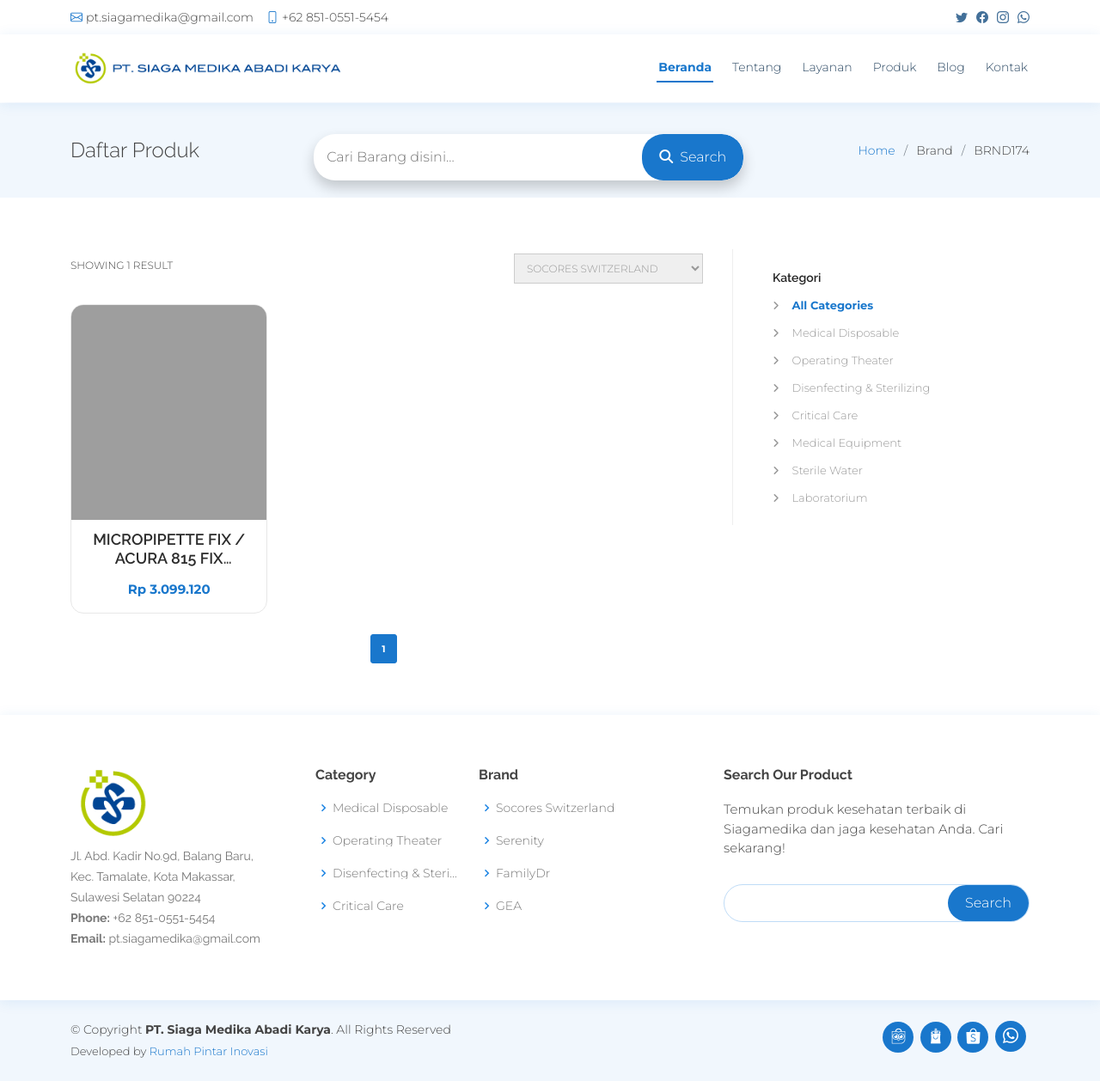
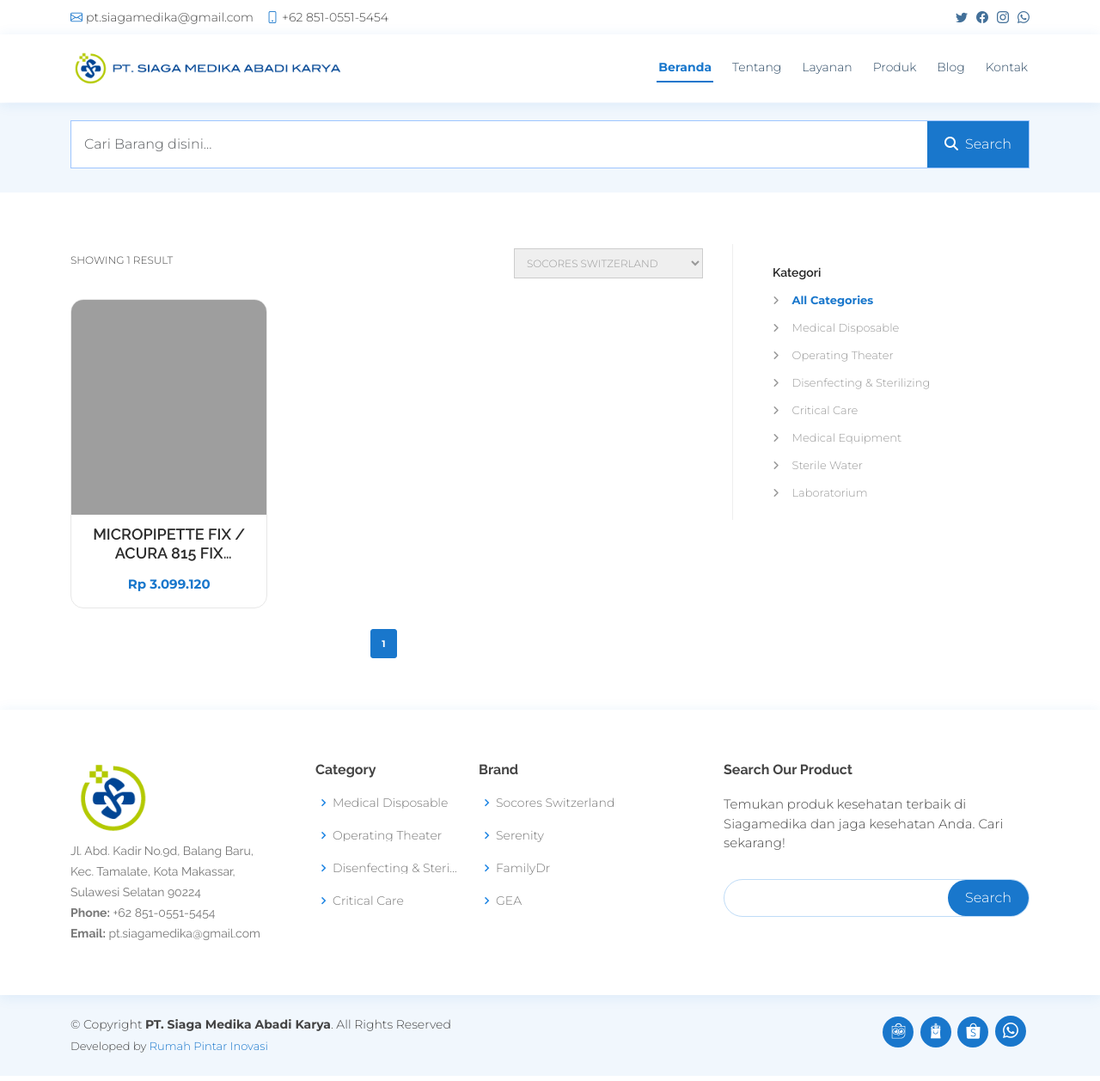
Before and after one commit to hackermu2001/siagamedika, a PHP site: page /brand_filtering.php?brand=BRND174 in a window 1280 px wide. Shown: the whole page at 86% size. Run offline with PHP 8.4, Linux system fonts and the light colour scheme; data comes from the database, SQL or seed files in the repository; some libraries are stand-ins or nearby versions; grey boxes are pictures that could not be loaded.

Commit message:
fixing_search_query

```diff
--- a/brand_filtering.php
+++ b/brand_filtering.php
@@ -68,25 +68,17 @@
 
     <main id="main">
 
-        <!-- ======= Breadcrumbs Section ======= -->
-        <section class="breadcrumbs">
+       <!-- ======= Breadcrumbs Section ======= -->
+       <section class="breadcrumbs">
             <div class="container">
-
                 <div class="d-flex justify-content-between align-items-center">
-                    <h2>Daftar Produk</h2>
-                    <form method="get" action="search.php" class="search-container mt-3">
-                        <input type="text" id="search" name="q" placeholder="Cari Barang disini..." />
-                        <button id="search-button"><i class="fas fa-search me-2"></i>Search</button>
-                    </form>
-                    <ol>
-                        <li><a href="index.php">Home</a></li>
-                        <li>Brand</li>
-                        <?php if (!empty($selectedBrand)) { ?>
-                        <li><?php echo $selectedBrand; ?></li>
-                        <?php } ?>
-                    </ol>
+                    <div class="search-container_searchpage border border-primary-subtle mb-2 rounded-0">
+                        <form method="GET" action="search.php">
+                            <input type="text" id="search" class="form-control rounded-0" name="q" placeholder="Cari Barang disini..." value="" />
+                            <button id="search-button" class="rounded-0" type="submit"><i class="fas fa-search me-2"></i>Search</button>
+                        </form>
+                    </div>
                 </div>
-
             </div>
         </section><!-- End Breadcrumbs Section -->
 
--- a/search.php
+++ b/search.php
@@ -178,6 +178,7 @@ $query .= " ORDER BY p.KodeProduk DESC";
                             <a class="whatsapp-btn" href="https://api.whatsapp.com/send?phone=6285341746323&text=Halo,%20apakah%20Stock%20dari%20<?php echo $p['NamaProduk'];  ?>%20ready%20?%20" target="_blank"><i class="bi bi-whatsapp"></i> Contact</a>
                         </div>
                     </div>
+                    <?php include('layout/modal_prd_desc.php')?>
                 </div>
                 <?php
             }
```
Also changed, not shown: categories_filtering.php (+6 -14 lines), product-page.php (+6 -11 lines).
